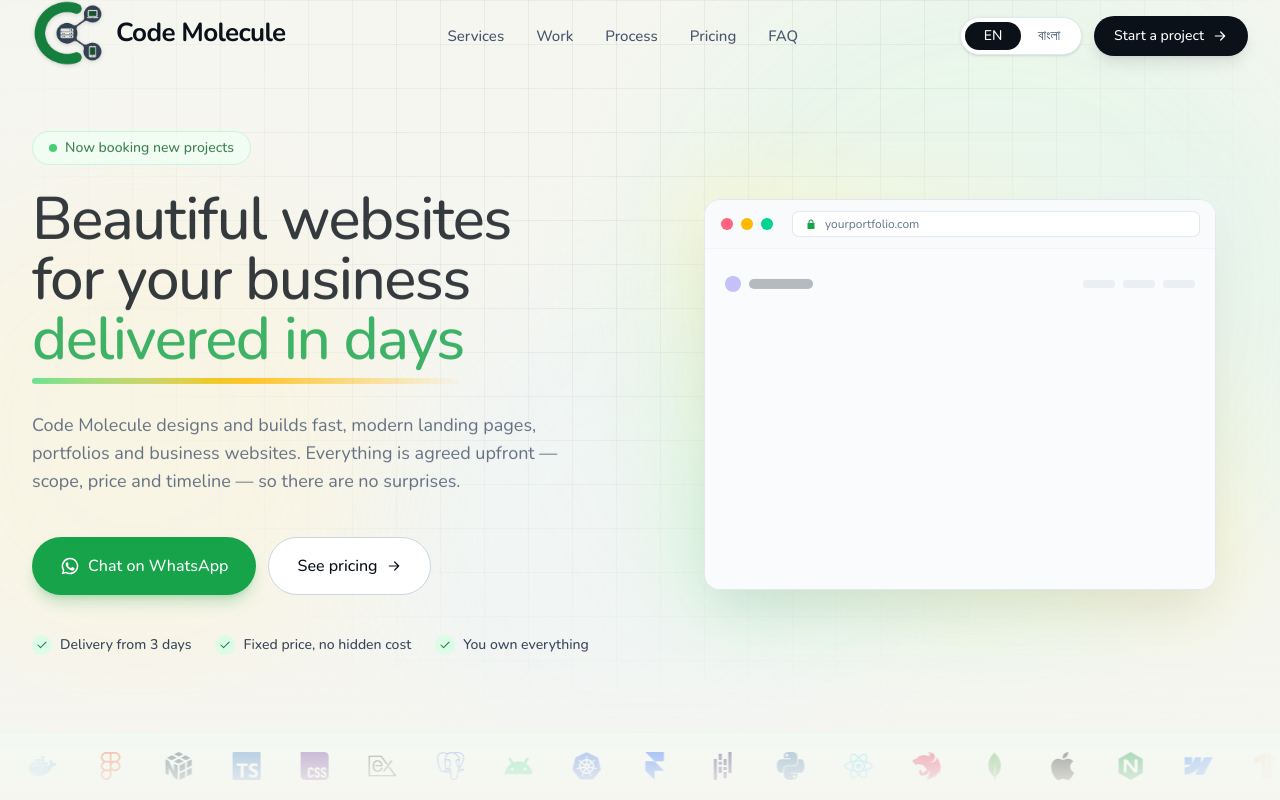
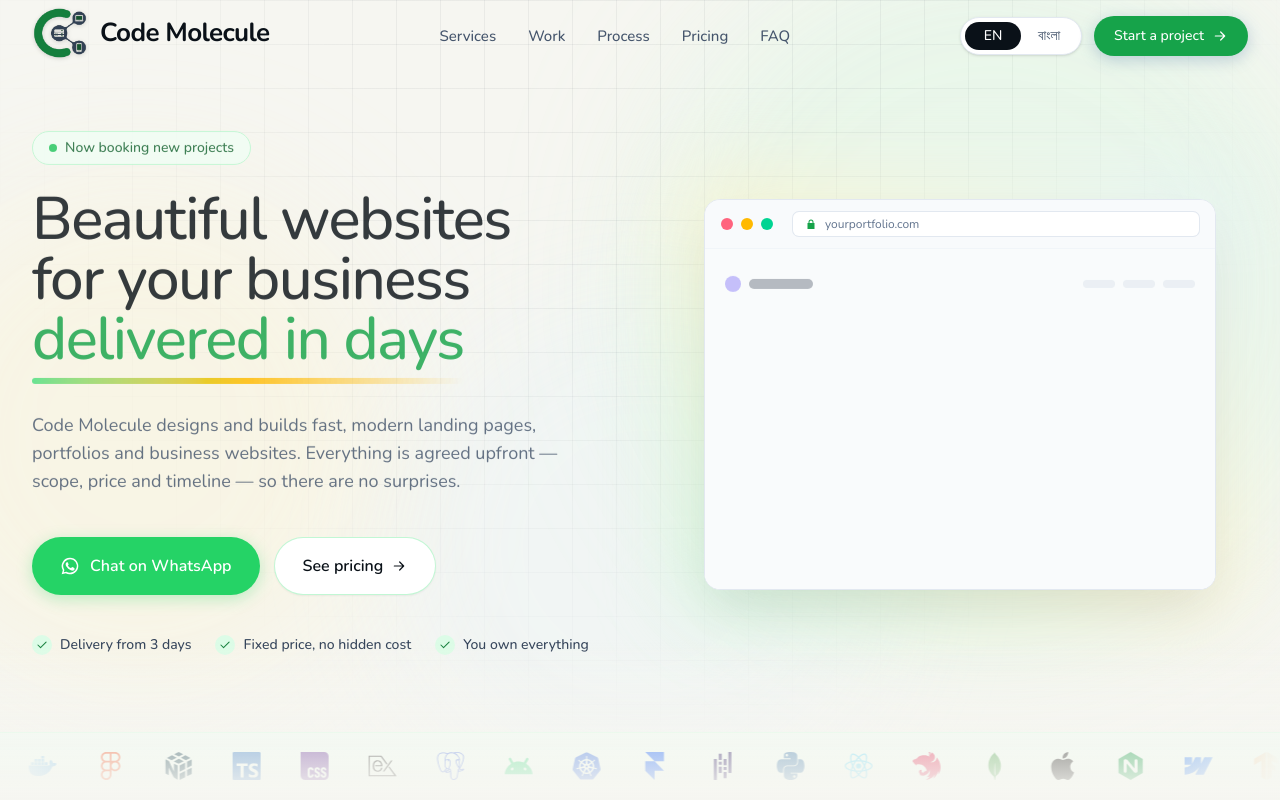
Before and after one commit to Sakib577/scriptVillage-web, a Next.js app: page / in a window 1280 px wide. Shown: the top 800 px of the page. Built offline with nearby package versions, Linux system fonts and the light colour scheme; a web font is replaced by a local one.

Commit message:
Add fancy button interactions and enhance button styles across components

```diff
--- a/app/globals.css
+++ b/app/globals.css
@@ -262,6 +262,63 @@ html.reveal-ready .reveal:not(.is-visible) {
   animation: run-beam-100 3.5s linear infinite;
 }
 
+/* =========================================================
+   FANCY BUTTON INTERACTIONS
+   - Shimmer light beam swipe on hover
+   - Tactile 3D press response on click (:active)
+   - Luminous aura glow expansion
+   ========================================================= */
+.btn-fancy {
+  position: relative;
+  overflow: hidden;
+  transition: all 0.28s cubic-bezier(0.16, 1, 0.3, 1);
+  transform: translateZ(0);
+}
+
+.btn-fancy:active {
+  transform: scale(0.95) translateY(1.5px) !important;
+  transition: transform 0.08s ease-in !important;
+}
+
+.btn-shimmer::before {
+  content: "";
+  position: absolute;
+  top: 0;
+  left: -130%;
+  width: 70%;
+  height: 100%;
+  background: linear-gradient(
+    90deg,
+    transparent 0%,
+    rgba(255, 255, 255, 0.32) 50%,
+    transparent 100%
+  );
+  transform: skewX(-25deg);
+  pointer-events: none;
+  transition: left 0.75s ease;
+  z-index: 10;
+}
+
+.btn-shimmer:hover::before {
+  left: 180%;
+}
+
+/* Luminous shadow glow for primary brand buttons */
+.btn-glow-brand {
+  box-shadow: 0 4px 16px rgba(57, 105, 159, 0.28);
+}
+.btn-glow-brand:hover {
+  box-shadow: 0 8px 28px rgba(57, 105, 159, 0.45), 0 0 18px rgba(134, 162, 212, 0.35);
+}
+
+/* Luminous shadow glow for WhatsApp buttons */
+.btn-glow-whatsapp {
+  box-shadow: 0 4px 16px rgba(37, 211, 102, 0.28);
+}
+.btn-glow-whatsapp:hover {
+  box-shadow: 0 8px 28px rgba(37, 211, 102, 0.48), 0 0 18px rgba(37, 211, 102, 0.3);
+}
+
 @media (prefers-reduced-motion: reduce) {
   html {
     scroll-behavior: auto;
--- a/components/Header.js
+++ b/components/Header.js
@@ -117,14 +117,14 @@ export function Header() {
           <LanguageToggle className="hidden sm:inline-flex" />
           <Link
             href="/#contact"
-            className="hidden items-center gap-2 rounded-full bg-ink px-5 py-2.5 text-sm font-medium text-white shadow-lg shadow-slate-900/10 transition hover:bg-brand-700 md:inline-flex"
+            className="group btn-fancy btn-shimmer btn-glow-brand hidden items-center gap-2 rounded-full bg-brand-600 px-5 py-2.5 text-sm font-medium text-white shadow-md transition hover:-translate-y-0.5 hover:bg-brand-700 md:inline-flex"
           >
-            {t.nav.cta}
-            <Icon name="arrow" className="h-4 w-4" />
+            <span>{t.nav.cta}</span>
+            <Icon name="arrow" className="h-4 w-4 transition-transform duration-200 ease-out group-hover:translate-x-1" />
           </Link>
           <button
             type="button"
-            className="inline-flex h-11 w-11 items-center justify-center rounded-full border border-slate-200 bg-white text-ink lg:hidden"
+            className="btn-fancy inline-flex h-11 w-11 items-center justify-center rounded-full border border-brand-200/90 bg-white text-ink transition hover:border-brand-400 lg:hidden"
             onClick={() => setOpen((v) => !v)}
             aria-expanded={open}
             aria-controls="mobile-menu"
@@ -154,7 +154,7 @@ export function Header() {
                 href={whatsappLink(t.contact.form.intro)}
                 target="_blank"
                 rel="noopener noreferrer"
-                className="inline-flex items-center justify-center gap-2 rounded-full bg-brand-600 px-6 py-3.5 font-medium text-white"
+                className="group btn-fancy btn-shimmer btn-glow-brand inline-flex items-center justify-center gap-2 rounded-full bg-brand-600 px-6 py-3.5 font-medium text-white transition hover:bg-brand-700"
               >
                 {t.hero.primary}
               </a>
--- a/components/Logo.js
+++ b/components/Logo.js
@@ -20,7 +20,7 @@ export function LogoMark({ className = "h-14 w-14" }) {
 export function Logo({ className = "", onDark = false }) {
   return (
     <span className={`inline-flex items-center gap-3 ${className}`}>
-      <LogoMark className="h-18 w-18 shrink-0 drop-shadow-sm" />
+      <LogoMark className="h-14 w-14 shrink-0 drop-shadow-sm" />
 
       <span className={`font-display text-[26px] font-bold tracking-tight ${onDark ? "text-slate-100" : "text-ink"}`}>
         Code Molecule
--- a/components/sections/Contact.js
+++ b/components/sections/Contact.js
@@ -96,10 +96,10 @@ export function Contact() {
               </label>
               <button
                 type="submit"
-                className="mt-6 inline-flex w-full items-center justify-center gap-2 rounded-full bg-[#25D366] px-6 py-4 font-medium text-white shadow-lg shadow-green-600/20 transition hover:-translate-y-0.5 hover:bg-[#1fb857]"
+                className="mt-6 group btn-fancy btn-shimmer btn-glow-whatsapp inline-flex w-full items-center justify-center gap-2.5 rounded-full bg-[#25D366] px-6 py-4 font-semibold text-white transition hover:-translate-y-0.5 hover:bg-[#20ba59]"
               >
-                <WhatsAppIcon />
-                {f.submit}
+                <WhatsAppIcon className="h-5 w-5 transition-transform duration-200 group-hover:scale-110" />
+                <span>{f.submit}</span>
               </button>
               <p className="mt-3 text-center text-sm text-slate-500">{f.hint}</p>
             </form>
--- a/components/sections/Hero.js
+++ b/components/sections/Hero.js
@@ -181,22 +181,22 @@ export function Hero() {
             <p className="mt-8 max-w-xl text-lg text-slate-600">{h.subtitle}</p>
           )}
 
-          <div className="mt-10 flex flex-col gap-3 sm:flex-row">
+          <div className="mt-10 flex flex-col gap-3.5 sm:flex-row">
             <a
               href={whatsappLink(t.contact.form.intro)}
               target="_blank"
               rel="noopener noreferrer"
-              className="inline-flex items-center justify-center gap-2 rounded-full bg-brand-600 px-7 py-4 font-medium text-white shadow-lg shadow-brand-600/25 transition hover:-translate-y-0.5 hover:bg-brand-700"
+              className="group btn-fancy btn-shimmer btn-glow-whatsapp inline-flex items-center justify-center gap-2.5 rounded-full bg-[#25D366] px-7 py-4 font-semibold text-white transition hover:-translate-y-0.5 hover:bg-[#20ba59]"
             >
-              <WhatsAppIcon />
-              {h.primary}
+              <WhatsAppIcon className="h-5 w-5 transition-transform duration-200 group-hover:scale-110" />
+              <span>{h.primary}</span>
             </a>
             <a
               href="#pricing"
-              className="inline-flex items-center justify-center gap-2 rounded-full border border-slate-300 bg-white px-7 py-4 font-medium text-ink transition hover:-translate-y-0.5 hover:border-ink"
+              className="group btn-fancy inline-flex items-center justify-center gap-2 rounded-full border border-brand-200/90 bg-white px-7 py-4 font-semibold text-ink shadow-xs transition hover:-translate-y-0.5 hover:border-brand-500 hover:text-brand-600 hover:shadow-md hover:shadow-brand-500/10"
             >
-              {h.secondary}
-              <Icon name="arrow" className="h-4 w-4" />
+              <span>{h.secondary}</span>
+              <Icon name="arrow" className="h-4 w-4 transition-transform duration-200 ease-out group-hover:translate-x-1" />
             </a>
           </div>
 
--- a/components/sections/Pricing.js
+++ b/components/sections/Pricing.js
@@ -22,14 +22,16 @@ export function Pricing() {
   const p = t.pricing;
 
   return (
-    <section id="pricing" className="relative overflow-hidden bg-ink py-24 text-white sm:py-28">
+    <section id="pricing" className="relative overflow-hidden bg-gradient-to-b from-[#08111D] via-[#0D1C30] to-[#0A1422] py-24 text-white sm:py-28">
       {/* Background Dots: Only visible in Option 2 & Option 3 */}
       {(SPOTLIGHT_OPTION === 2 || SPOTLIGHT_OPTION === 3) && (
         <div aria-hidden className="absolute inset-0 bg-[radial-gradient(circle_at_1px_1px,white_1px,transparent_0)] bg-size-[28px_28px] opacity-[0.06]" />
       )}
 
-      {/* Ambient background glow blob */}
-      <div aria-hidden className="absolute top-1/2 left-1/2 h-96 w-3xl -translate-x-1/2 -translate-y-1/2 rounded-full bg-brand-500/15 blur-3xl" />
+      {/* Ambient background glow blobs */}
+      <div aria-hidden className="absolute top-1/2 left-1/2 h-96 w-3xl -translate-x-1/2 -translate-y-1/2 rounded-full bg-brand-500/18 blur-3xl pointer-events-none" />
+      <div aria-hidden className="absolute -top-20 right-1/4 h-72 w-72 rounded-full bg-brand-400/12 blur-3xl pointer-events-none" />
+
       <div className="relative mx-auto max-w-7xl px-4 sm:px-6 lg:px-8">
         <SectionHeading eyebrow={p.eyebrow} title={p.title} subtitle={p.subtitle} dark />
 
@@ -64,7 +66,7 @@ function PricingCard({ plan, p, t }) {
       onMouseMove={handleMouseMove}
       onMouseEnter={() => setOpacity(1)}
       onMouseLeave={() => setOpacity(0)}
-      className="group relative flex h-full flex-col overflow-hidden rounded-3xl border border-white/10 bg-white/5 p-8 backdrop-blur transition duration-300 hover:-translate-y-1 hover:border-white/20 hover:shadow-2xl hover:shadow-black/40"
+      className="group relative flex h-full flex-col overflow-hidden rounded-3xl border border-white/10 bg-white/[0.04] p-8 backdrop-blur transition duration-300 hover:-translate-y-1 hover:border-brand-400/40 hover:bg-white/[0.07] hover:shadow-2xl hover:shadow-brand-950/60"
     >
       {/*
         [OPTION 1 & 3] Dotted Grid Spotlight Layer:
@@ -77,7 +79,7 @@ function PricingCard({ plan, p, t }) {
           className="pointer-events-none absolute inset-0 opacity-0 transition-opacity duration-300 ease-in-out"
           style={{
             opacity,
-            backgroundImage: `radial-gradient(rgb(255 255 255 / 0.15) 1px, transparent 1px)`,
+            backgroundImage: `radial-gradient(rgb(34 197 94 / 0.4) 1px, transparent 1px)`,
             backgroundSize: SPOTLIGHT_OPTION === 3 ? "28px 28px" : "24px 24px",
             maskImage: `radial-gradient(250px circle at ${position.x}px ${position.y}px, black 20%, transparent 100%)`,
             WebkitMaskImage: `radial-gradient(250px circle at ${position.x}px ${position.y}px, black 20%, transparent 100%)`,
@@ -86,19 +88,14 @@ function PricingCard({ plan, p, t }) {
         />
       )}
 
-      {/*
-        [ALL OPTIONS] Soft Color Glow Spotlight:
-        - In Option 2: Slightly wider radius & opacity for smooth spotlight look
-      */}
+      {/* Soft Color Glow Spotlight */}
       <div
         className="pointer-events-none absolute inset-0 opacity-0 transition-opacity duration-300 ease-in-out"
         style={{
           opacity,
           background: `radial-gradient(${
             SPOTLIGHT_OPTION === 2 ? "450px" : "400px"
-          } circle at ${position.x}px ${position.y}px, rgba(34, 197, 94, ${
-            SPOTLIGHT_OPTION === 2 ? "0.14" : "0.08"
-          }), transparent 60%)`,
+          } circle at ${position.x}px ${position.y}px, rgba(34, 197, 94, 0.15), transparent 60%)`,
           mixBlendMode: "screen",
         }}
         aria-hidden="true"
@@ -112,7 +109,7 @@ function PricingCard({ plan, p, t }) {
           <p className="text-sm text-slate-400">{p.from}</p>
           <div className="flex items-baseline gap-2">
             <span className="font-display text-4xl font-bold tracking-tight text-white">{plan.price}</span>
-            <span className="text-sm text-brand-300">· {plan.time}</span>
+            <span className="text-sm text-brand-300 font-medium">· {plan.time}</span>
           </div>
         </div>
 
@@ -132,10 +129,10 @@ function PricingCard({ plan, p, t }) {
         href={whatsappLink(`${t.contact.form.intro}\n${t.contact.form.labels.service}: ${plan.name}`)}
         target="_blank"
         rel="noopener noreferrer"
-        className="relative z-20 mt-10 inline-flex items-center justify-center gap-2 rounded-full bg-white/10 px-6 py-3.5 font-medium text-white ring-1 ring-white/15 transition hover:bg-white/20"
+        className="relative z-20 mt-10 inline-flex items-center justify-center gap-2 rounded-full px-6 py-3.5 font-medium transition btn-fancy bg-white/10 text-white ring-1 ring-white/15 hover:bg-white/20 hover:ring-white/30 hover:-translate-y-0.5 hover:text-brand-300"
       >
-        {p.cta}
-        <Icon name="arrow" className="h-4 w-4" />
+        <span>{p.cta}</span>
+        <Icon name="arrow" className="h-4 w-4 transition-transform duration-200 ease-out group-hover:translate-x-1" />
       </a>
     </div>
   );
--- a/components/sections/WhyUs.js
+++ b/components/sections/WhyUs.js
@@ -80,7 +80,7 @@ function WhyUsCard({ item, i }) {
           className="pointer-events-none absolute inset-0 opacity-0 transition-opacity duration-300 ease-in-out"
           style={{
             opacity,
-            backgroundImage: `radial-gradient(rgb(255 255 255 / 0.15) 1px, transparent 1px)`,
+            backgroundImage: `radial-gradient(rgb(34 197 94 / 0.4) 1px, transparent 1px)`,
             backgroundSize: SPOTLIGHT_OPTION === 3 ? "28px 28px" : "24px 24px",
             maskImage: `radial-gradient(250px circle at ${position.x}px ${position.y}px, black 20%, transparent 100%)`,
             WebkitMaskImage: `radial-gradient(250px circle at ${position.x}px ${position.y}px, black 20%, transparent 100%)`,
```
Also changed, not shown: components/ServiceDetail.js (+9 -8 lines).
